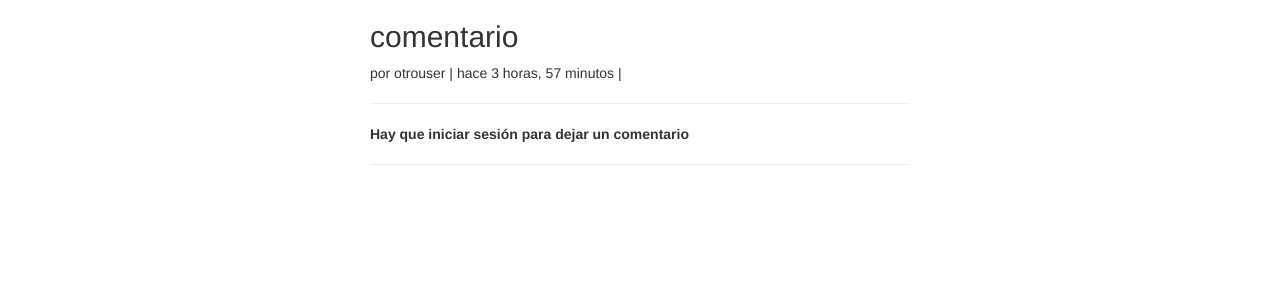
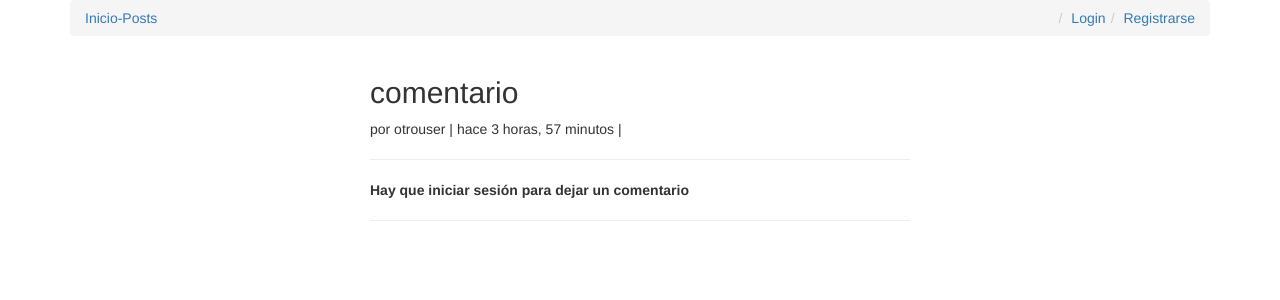
Before and after one commit to isoriac/probar-django-1.10-Avanzar-el-Blog, a Django app: page /comments/33/ in a window 1280 px wide. Shown: the top 300 px of the page. Run offline with Django 3.2, Linux system fonts and the light colour scheme; data comes from the database, SQL or seed files in the repository; both versions use the stored data as it was after the commit; some libraries are stand-ins or nearby versions.

Commit message:
navegacion breadcrumb

```diff
--- a/src/templates/base.html
+++ b/src/templates/base.html
@@ -40,7 +40,20 @@
 }(document, 'script', 'facebook-jssdk'));</script>
 
 {% include "messages_display.html" %}
+
 <div class='container'>
+
+<ol class='breadcrumb'>
+  <li><a href='{% url "posts:list" %}'>Inicio-Posts</a></li>
+  {% if not request.user.is_authenticated %}
+  <li class='pull-right'><a href='{% url "register" %}'>Registrarse</a></li>
+  <li class='pull-right'><a href='{% url "login" %}'>Login</a></li>
+  {% else %}
+  <li class='pull-right'><a href='{% url "logout" %}'>Logout</a></li>
+  {% endif %}
+</ol>
+
+
 {% block content %}{% endblock %}
 </div>
 
```
Also changed, not shown: src/db.sqlite3, 1 other file.
